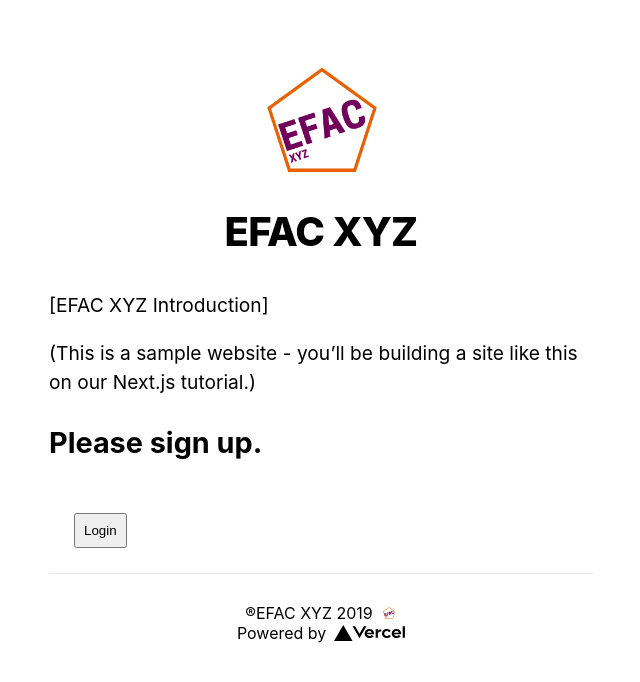
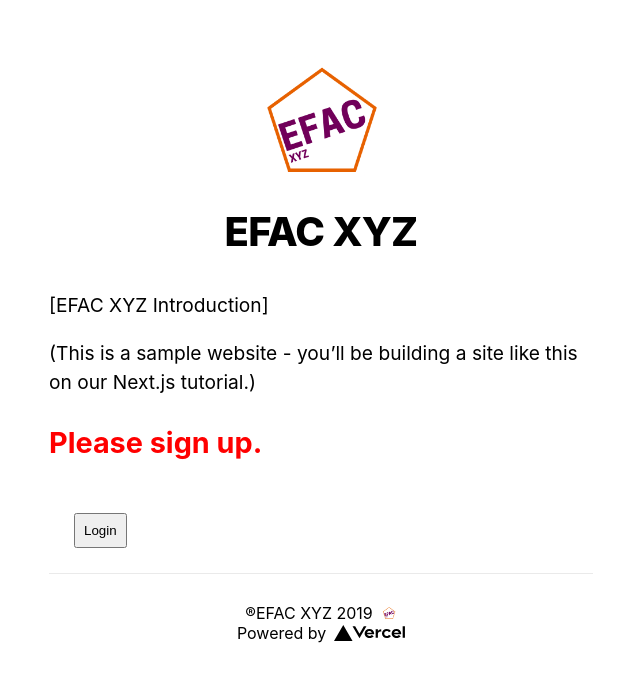
Before and after one commit to opleno/efac.xyz, a Next.js app: page / in a window 1280 px wide. Shown: the top 682 px of the page, without its empty margins (319-959 px from the left). Built offline with nearby package versions, Linux system fonts and the light colour scheme.

Commit message:
add alert to login button

```diff
--- a/components/hello.2.js
+++ b/components/LoginControl.js
@@ -1,12 +1,12 @@
 import { Component } from "react";
 import { LoginButton, LogoutButton } from "./hello.1";
-
+import Alert from "./alert.jsx"
 function UserGreeting(props) {
-  return <h1>Welcome back!</h1>;
+  return <Alert type="success"><h1>Welcome back!</h1></Alert>;
 }
 
 function GuestGreeting(props) {
-  return <h1>Please sign up.</h1>;
+  return <Alert type="error"><h1>Please sign up.</h1></Alert>;
 }
 
 function Greeting(props) {
--- /dev/null
+++ b/components/alert.jsx
@@ -0,0 +1,15 @@
+import styles from './alert.module.css';
+import { clsx } from 'clsx';
+
+export default function Alert({ children, type }) {
+  return (
+    <div
+      className={clsx({
+        [styles.success]: type === 'success',
+        [styles.error]: type === 'error',
+      })}
+    >
+      {children}
+    </div>
+  );
+}
--- /dev/null
+++ b/components/alert.module.css
@@ -0,0 +1,6 @@
+.success {
+    color: green;
+  }
+  .error {
+    color: red;
+  }
--- a/package.json
+++ b/package.json
@@ -5,6 +5,7 @@
     "build": "next build"
   },
   "dependencies": {
+    "clsx": "^1.2.1",
     "next": "latest",
     "react": "^18.2.0",
     "react-dom": "^18.2.0"
--- a/pages/index.js
+++ b/pages/index.js
@@ -4,7 +4,7 @@ import Link from "next/link";
 import styles from "../styles/Home.module.css";
 import utilStyles from "../styles/utils.module.css";
 // import {LoginButton, LogoutButton} from '../components/hello.1.js'
-import LoginControl from "../components/hello.2.js";
+import LoginControl from "../components/LoginControl.js";
 import Layout, { siteTitle } from "../components/layout";
 
 export default function Home() {
```
Also changed, not shown: 1 other file (tests, documents, lock files or other folders).
